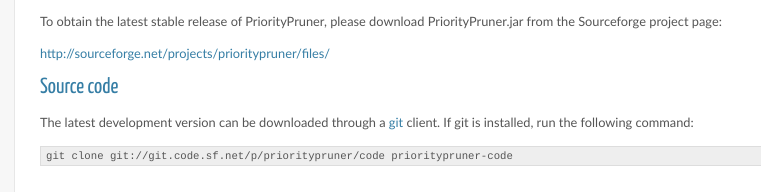
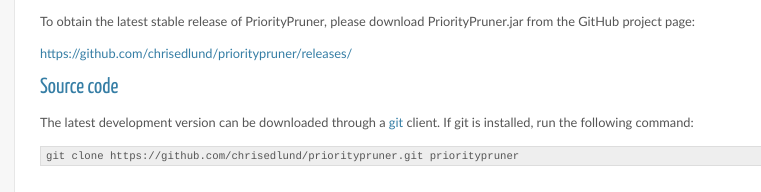
Before and after one commit to chrisedlund/prioritypruner, a plain HTML site: page downloads.html in a window 1280 px wide. Shown: the part 171-363 px from the top of the page, 151-912 px from the left. Drawn offline with Linux system fonts and the light colour scheme.

Commit message:
Change sourceforge references to github

```diff
--- a/downloads.html
+++ b/downloads.html
@@ -33,15 +33,15 @@
 
       <p>
       <h2>Downloading from Sourceforge</h2><br>
-     	To obtain the latest stable release of PriorityPruner, please download PriorityPruner.jar from the Sourceforge project page:
+     	To obtain the latest stable release of PriorityPruner, please download PriorityPruner.jar from the GitHub project page:
      	<br><br>
-     	<a href=http://sourceforge.net/projects/prioritypruner/files/>http://sourceforge.net/projects/prioritypruner/files/</a>
+     	<a href=https://github.com/chrisedlund/prioritypruner/releases/>https://github.com/chrisedlund/prioritypruner/releases/</a>
 			</p><br>
        <p>
       <h2>Source code</h2><br>
      	The latest development version can be downloaded through a <a href=http://git-scm.com/>git</a> client. If git is installed, run the following command:
      	<br><br>
-     	<p class="codebox">git clone git://git.code.sf.net/p/prioritypruner/code prioritypruner-code</p>
+     	<p class="codebox">git clone https://github.com/chrisedlund/prioritypruner.git prioritypruner</p>
 			</p>
 		<br>
 		       <p>
```
Also changed, not shown: index.html (+2 -2 lines).
